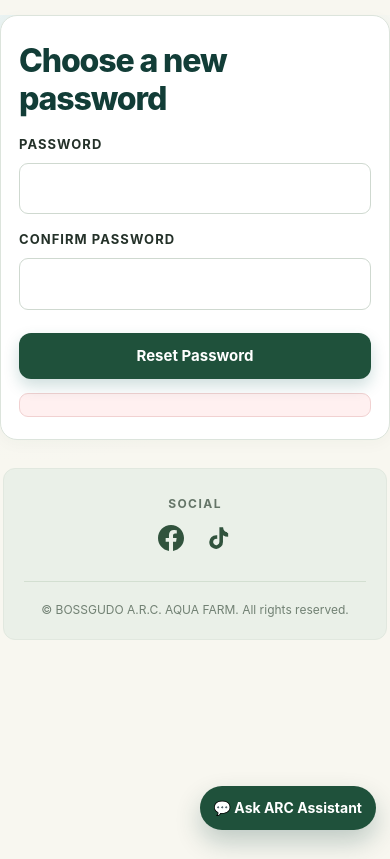
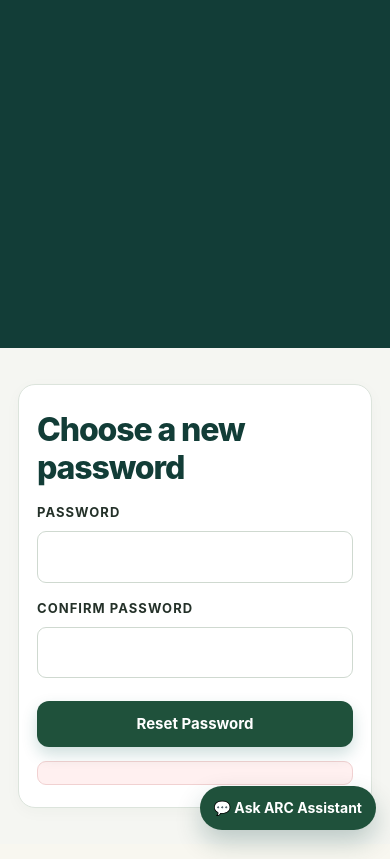
Before and after one commit to gudonavarro/bossgudo-arc-system, a Nuxt app: page /reset-password in a window 390 px wide. Built offline with nearby package versions, Linux system fonts and the light colour scheme.

Commit message:
Add responsive split-screen layout to forgot and reset password pages

```diff
--- a/app/app.vue
+++ b/app/app.vue
@@ -49,7 +49,7 @@ useHead(() => ({
   <div id="modalHost" />
   <output class="toast" id="toast" aria-live="polite" />
 
-  <footer v-if="currentPage !== 'login' && currentPage !== 'register'" class="footer">
+  <footer v-if="!['login', 'register', 'forgot-password', 'reset-password'].includes(currentPage)" class="footer">
     <div class="footer-social">
       <h3>SOCIAL</h3>
       <div class="social-links">
--- a/app/assets/css/style.css
+++ b/app/assets/css/style.css
@@ -2459,6 +2459,48 @@ body[data-page="register"] main {
   padding: 0;
 }
 
+body[data-page="forgot-password"],
+body[data-page="reset-password"] {
+  background: var(--cream);
+}
+
+body[data-page="forgot-password"] main,
+body[data-page="reset-password"] main {
+  max-width: none;
+  margin: 0;
+  padding: 0;
+}
+
+.recovery-shell {
+  display: grid;
+  grid-template-columns: repeat(2, minmax(0, 1fr));
+  min-height: 100vh;
+  min-height: 100svh;
+}
+
+.recovery-visual,
+.recovery-panel {
+  display: flex;
+  flex-direction: column;
+  align-items: center;
+  justify-content: center;
+  min-height: 100vh;
+  min-height: 100svh;
+  padding: 48px clamp(32px, 5vw, 56px);
+}
+
+.recovery-visual {
+  background: #123d37;
+}
+
+.recovery-panel {
+  background: #f5f6f2;
+}
+
+.recovery-panel .auth-card {
+  margin: 0;
+}
+
 .register-shell {
   display: grid;
   grid-template-columns: repeat(2, minmax(0, 1fr));
@@ -3015,6 +3057,19 @@ body[data-page="login"] .auth-card .primary:hover {
 }
 
 @media (max-width: 900px) {
+  .recovery-shell {
+    grid-template-columns: 1fr;
+  }
+
+  .recovery-visual {
+    min-height: 340px;
+  }
+
+  .recovery-panel {
+    min-height: auto;
+    padding: 40px 28px;
+  }
+
   .register-shell {
     grid-template-columns: 1fr;
   }
@@ -3046,6 +3101,14 @@ body[data-page="login"] .auth-card .primary:hover {
 }
 
 @media (max-width: 540px) {
+  .recovery-visual {
+    padding: 32px 20px;
+  }
+
+  .recovery-panel {
+    padding: 32px 18px;
+  }
+
   .register-panel {
     padding: 32px 18px;
   }
--- a/app/pages/forgot-password.vue
+++ b/app/pages/forgot-password.vue
@@ -12,6 +12,9 @@ async function submit() {
 </script>
 
 <template>
+  <main class="recovery-shell">
+    <section class="recovery-visual" aria-hidden="true" />
+    <section class="recovery-panel" aria-label="Forgot password form">
       <section class="panel auth-card">
         <h1 class="page-title">Reset your password</h1>
         <p class="muted">Enter your account email to receive reset instructions.</p>
@@ -22,4 +25,6 @@ async function submit() {
         </form>
         <NuxtLink to="/login">Return to Log In</NuxtLink>
       </section>
+    </section>
+  </main>
 </template>
--- a/app/pages/reset-password.vue
+++ b/app/pages/reset-password.vue
@@ -17,6 +17,9 @@ async function submit() {
 </script>
 
 <template>
+  <main class="recovery-shell">
+    <section class="recovery-visual" aria-hidden="true" />
+    <section class="recovery-panel" aria-label="Reset password form">
       <section class="panel auth-card">
         <h1 class="page-title">Choose a new password</h1>
         <form @submit.prevent="submit">
@@ -26,4 +29,6 @@ async function submit() {
           <output class="form-feedback show" aria-live="polite">{{ feedback }}</output>
         </form>
       </section>
+    </section>
+  </main>
 </template>
```
Lines whose indentation alone changed are shown as unchanged.
